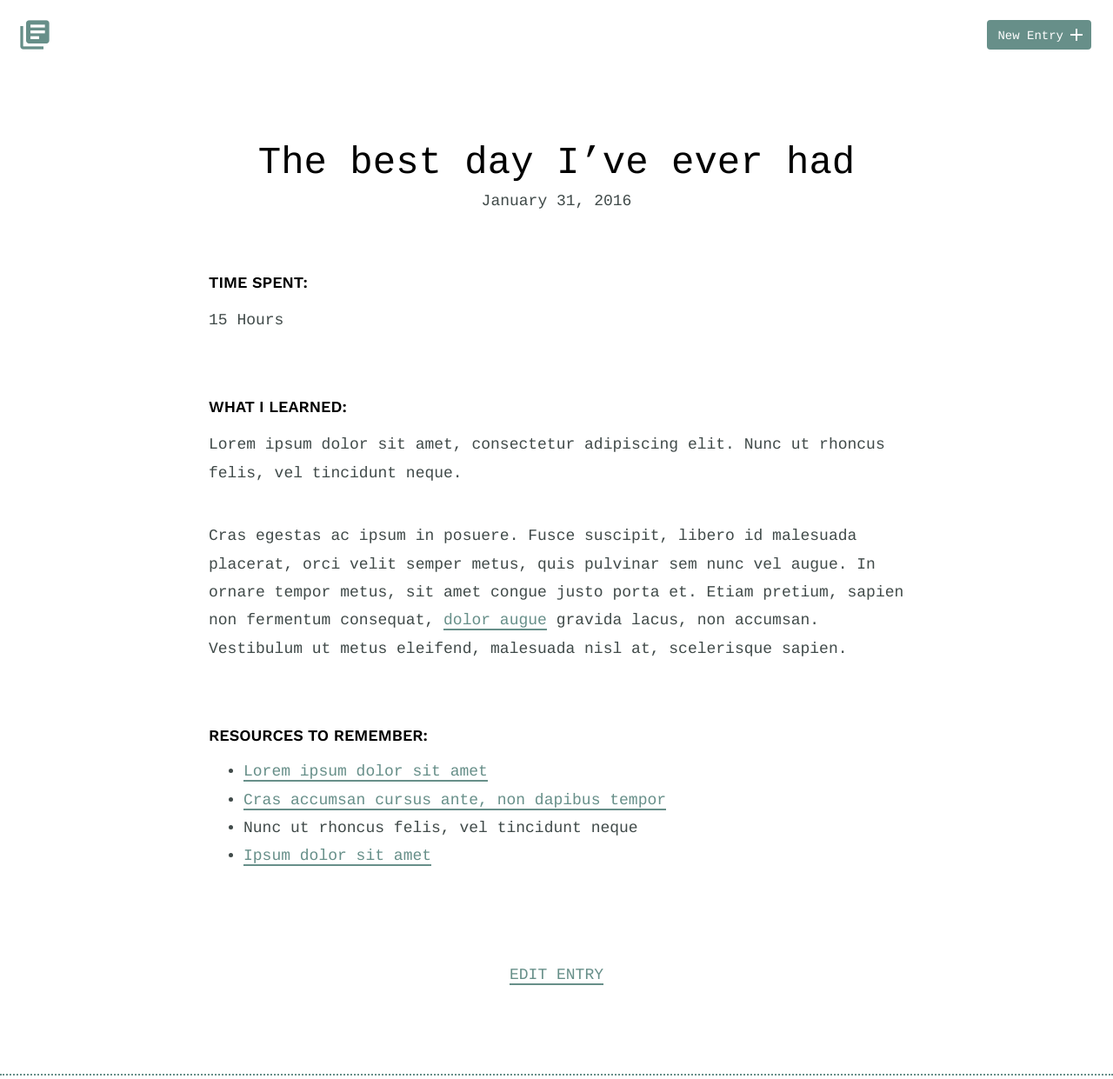
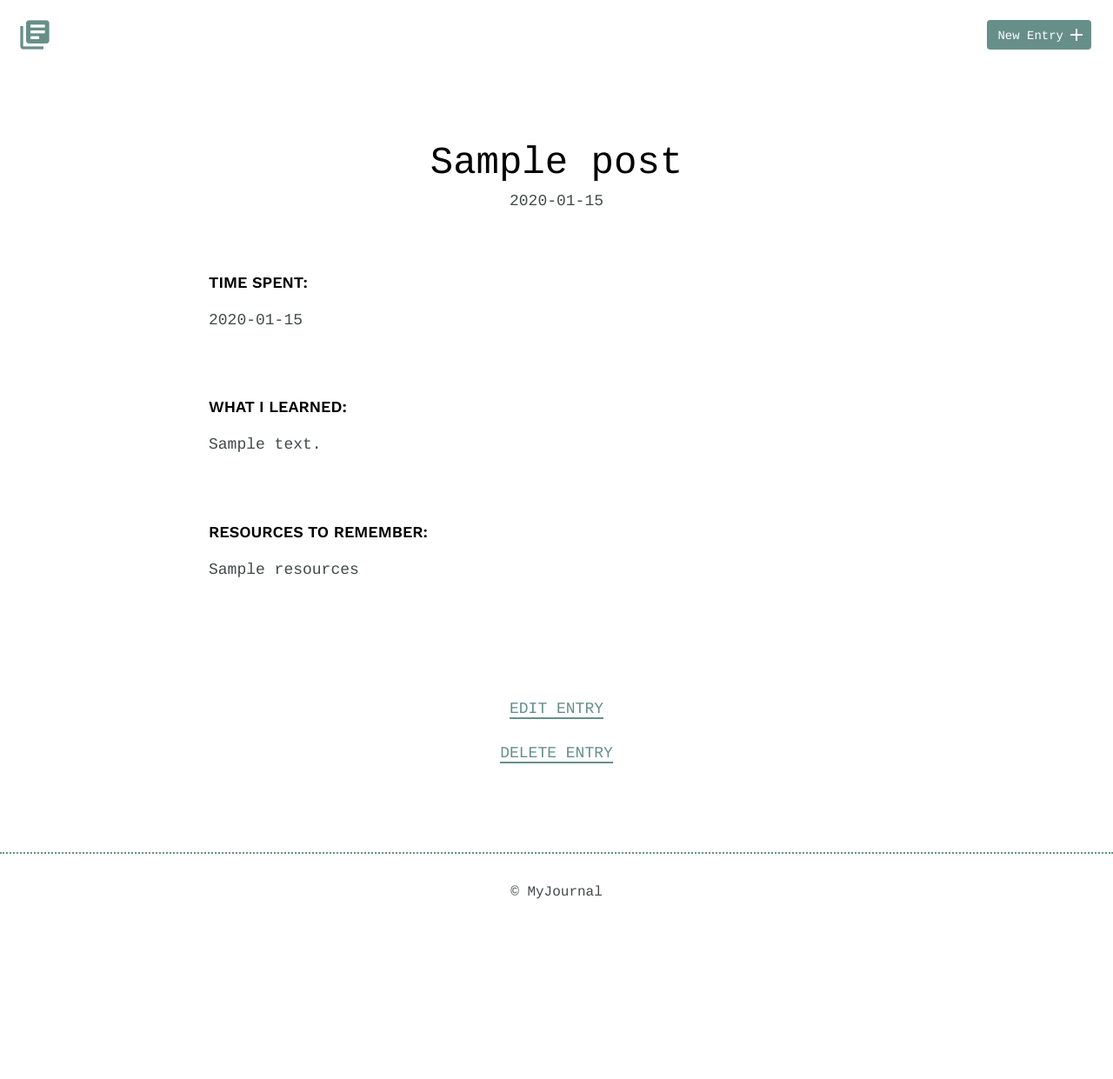
Before and after one commit to senasari/personal-learning-journal--flask, a Flask app: template templates/detail.html in a window 1280 px wide. Shown: the top 1241 px of the page at 87% size. After the commit the page ends 1034 px from the top, so only its background shows below. Run offline with Flask 2, Linux system fonts and the light colour scheme; the template is opened without the code that fills it: most values are stand-ins (such as "Sample title", 1, 10 or a date in 2020).

Commit message:
final commit

```diff
--- a/app.py
+++ b/app.py
@@ -1,47 +1,67 @@
-from flask import Flask, render_template, request, redirect, url_for
+from flask import Flask, render_template, request, redirect, url_for, abort, flash
+from flask_wtf import CsrfProtect
 
 import forms
 import models
 
-
 DEBUG = True
-PORT = 8000
+PORT = 5000
 HOST = '0.0.0.0'
 
+csrf = CsrfProtect()
 app = Flask(__name__)
 app.secret_key = 'lf;ksd;flkajsd'
+csrf.init_app(app)
 
 
 @app.route('/')
 @app.route('/entries', methods=('GET', 'POST'))
 def index():
+    """Shows all the posts-home page"""
     posts = models.Post.select().limit(100)
     return render_template('index.html', stream=posts)
 
 
-@app.route('/details')
-def details():
-    posts = models.Post.select().limit(100)
-    return render_template('detail.html', stream=posts)
+@app.route('/entries/<title>', methods=('GET', 'POST'))
+def view_post(title="LIFE"):
+    """Shows the post selected"""
+    post = models.Post.select().where(models.Post.title == title).get()
+    return render_template('detail.html', post=post)
 
 
-@app.route('/entries/edit')
-def edit():
+@app.route('/entries/<title>/edit', methods=('GET', 'POST'))
+def edit(title):
+    """Edits the selected entry"""
+    post = models.Post.select().where(models.Post.title == title).get()
     form = forms.PostForm()
-    posts = models.Post.select()
-    # TODO: for editing is there any special method in databases/peewee?
-    return render_template('edit.html', stream=posts)  # send the post/posts for giving the input a default value.
 
-# models.Post
+    if form.validate_on_submit():
+        # re-saving the data in the database
+        post.title = form.title.data
+        post.date = form.date.data
+        post.timespent = form.timespent.data
+        post.content = form.content.data
+        post.resources = form.resources.data
+        post.save()
+        flash("Post successfully edited!", "success")
+        return redirect(url_for('index'))
+    else:
+        # saving default info to the template
+        form.title.default = post.title
+        form.date.default = post.date
+        form.timespent.default = post.timespent
+        form.content.default = post.content
+        form.resources.default = post.resources
+        form.process()
+        return render_template('edit-template.html', form=form)
 
 
 @app.route('/entries/add', methods=('GET', 'POST'))
 def add():
+    """Adds new entry"""
     form = forms.PostForm()
     if form.validate_on_submit():
         models.Post.create(
-            # todo: 1. i can create new posts from console with string
-            # todo: 2. i can not create a new post within this method even with string
             title=form.title.data,
             date=form.date.data,
             timespent=form.timespent.data,
@@ -49,19 +69,18 @@ def add():
             resources=form.resources.data
         )
         return redirect(url_for('index'))
-    return render_template('new.html')
+    return render_template('add.html', form=form)
+
+
+@app.route('/entries/<title>/delete')
+def delete(title):
+    """Deletes the selected post."""
+    post = models.Post.select().where(models.Post.title == title).get()
+    post.delete_instance()
+    flash('The post has been deleted', "success")
+    return redirect(url_for('index'))
 
 
 if __name__ == '__main__':
     models.initialize()
     app.run(debug=DEBUG, port=PORT, host=HOST)
-    # my_input = input('What do you want the title to be?')
-    # models.Post.create(
-    #     title=my_input,
-    #     date="2018-10-10",
-    #     timespent="3",
-    #     content="some content",
-    #     resources="it doesnt matter"
-    # )
-    # for post in models.Post.select():
-    #     print(post.title)
--- a/forms.py
+++ b/forms.py
@@ -1,11 +1,11 @@
-from flask_wtf import Form
+from flask_wtf import FlaskForm
 from wtforms import StringField, DateField, TextAreaField
 from wtforms.validators import DataRequired
 
 
-class PostForm(Form):
+class PostForm(FlaskForm):
     title = StringField('Title', validators=[DataRequired()])
-    date = DateField('Date', validators=[DataRequired()])  # make sure it conforms to date
+    date = DateField('Date (yyyy-mm-dd)', validators=[DataRequired()])  # todo: make sure it conforms to date
     timespent = StringField('Time Spent', validators=[DataRequired()])  # make sure it is a number
     content = TextAreaField('Things Learned', validators=[DataRequired()])
     resources = TextAreaField('Resources')
--- a/models.py
+++ b/models.py
@@ -8,7 +8,7 @@ db = SqliteDatabase('journal.db')
 
 class Post(Model):
     title = CharField()
-    date = DateField()  # what am i going to store date as?
+    date = DateField()
     timespent = CharField()
     content = TextField()
     resources = TextField()
--- a/templates/detail.html
+++ b/templates/detail.html
@@ -7,49 +7,46 @@
         <link href="https://fonts.googleapis.com/css?family=Cousine:400" rel="stylesheet" type="text/css">
         <link href="https://fonts.googleapis.com/css?family=Work+Sans:600" rel="stylesheet" type="text/css">
         <link href="https://fonts.googleapis.com/icon?family=Material+Icons" rel="stylesheet">
-        <link rel="stylesheet" href="css/normalize.css">
-        <link rel="stylesheet" href="css/site.css">
+        <link rel="stylesheet" href="../static/css/normalize.css">
+        <link rel="stylesheet" href="../static/css/site.css">
     </head>
     <body>
         <header>
             <div class="container">
                 <div class="site-header">
-                    <a class="logo" href="index.html"><i class="material-icons">library_books</i></a>
-                    <a class="button icon-right" href="new.html"><span>New Entry</span> <i class="material-icons">add</i></a>
+                    <a class="logo" href="{{ url_for('index') }}"><i class="material-icons">library_books</i></a>
+                    <a class="button icon-right" href="{{ url_for('add') }}"><span>New Entry</span> <i class="material-icons">add</i></a>
                 </div>
             </div>
         </header>
+        {% block content %}
         <section>
             <div class="container">
                 <div class="entry-list single">
                     <article>
-                        <h1>The best day I’ve ever had</h1>
-                        <time datetime="2016-01-31">January 31, 2016</time>
+                        <h1>{{ post.title }}</h1>
+                        <time datetime="{{ post.date.strftime('%Y-%m-%d') }}">{{ post.date.strftime('%Y-%m-%d') }}</time>
                         <div class="entry">
                             <h3>Time Spent: </h3>
-                            <p>15 Hours</p>
+                            <p>{{ post.timespent }}</p>
                         </div>
                         <div class="entry">
                             <h3>What I Learned:</h3>
-                            <p>Lorem ipsum dolor sit amet, consectetur adipiscing elit. Nunc ut rhoncus felis, vel tincidunt neque.</p>
-                            <p>Cras egestas ac ipsum in posuere. Fusce suscipit, libero id malesuada placerat, orci velit semper metus, quis pulvinar sem nunc vel augue. In ornare tempor metus, sit amet congue justo porta et. Etiam pretium, sapien non fermentum consequat, <a href="">dolor augue</a> gravida lacus, non accumsan. Vestibulum ut metus eleifend, malesuada nisl at, scelerisque sapien.</p>
+                            <p>{{ post.content }}</p>
                         </div>
                         <div class="entry">
                             <h3>Resources to Remember:</h3>
-                            <ul>
-                                <li><a href="">Lorem ipsum dolor sit amet</a></li>
-                                <li><a href="">Cras accumsan cursus ante, non dapibus tempor</a></li>
-                                <li>Nunc ut rhoncus felis, vel tincidunt neque</li>
-                                <li><a href="">Ipsum dolor sit amet</a></li>
-                            </ul>
+                            <p>{{ post.resources }}</p>
                         </div>
                     </article>
                 </div>
             </div>
             <div class="edit">
-                <p><a href="edit.html">Edit Entry</a></p>
+                <p><a href="{{ url_for('edit', title=post.title) }}">Edit Entry</a></p>
+                <p><a href="{{ url_for('delete', title=post.title) }}">Delete Entry</a></p>
             </div>
         </section>
+        {% endblock %}
         <footer>
             <div>
                 &copy; MyJournal
```
Also changed, not shown: templates/add.html (added, +37 -0 lines), templates/edit-template.html (added, +37 -0 lines), templates/edit.html (deleted, +0 -49 lines), templates/index.html (+5 -22 lines), templates/macros.html (added, +10 -0 lines), templates/new.html (deleted, +0 -50 lines), journal.db.
